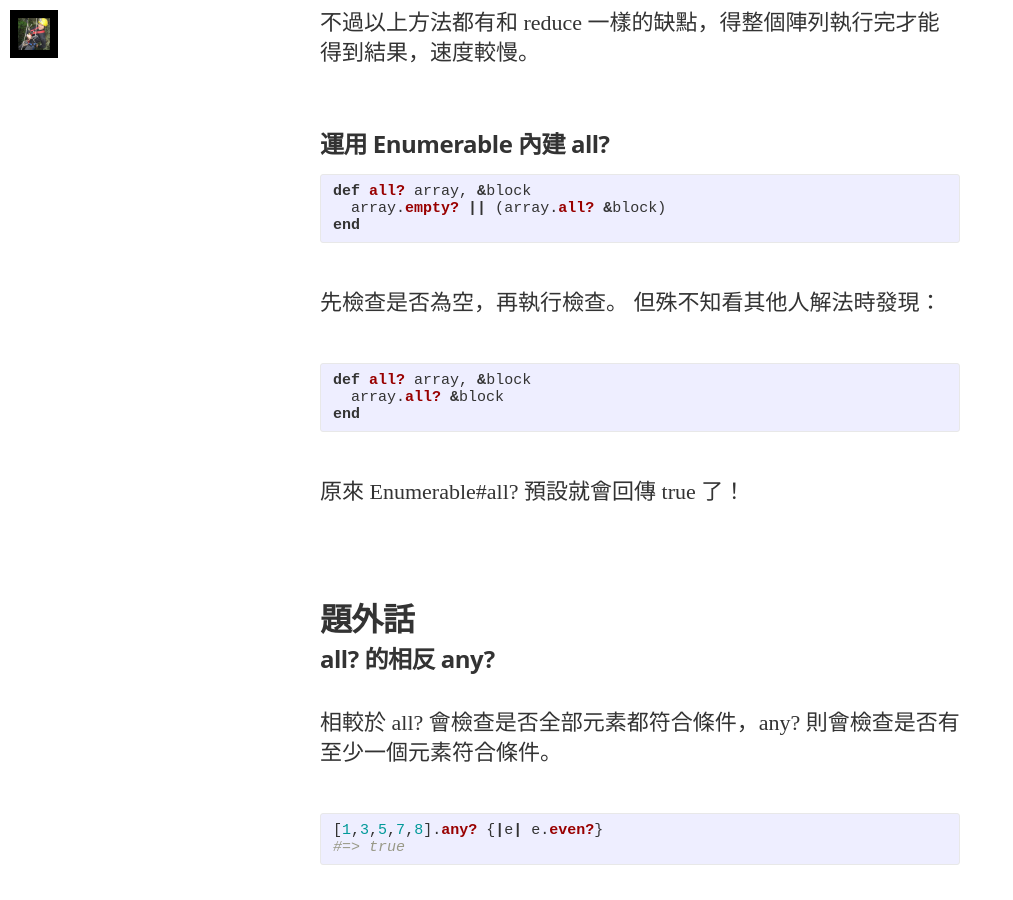
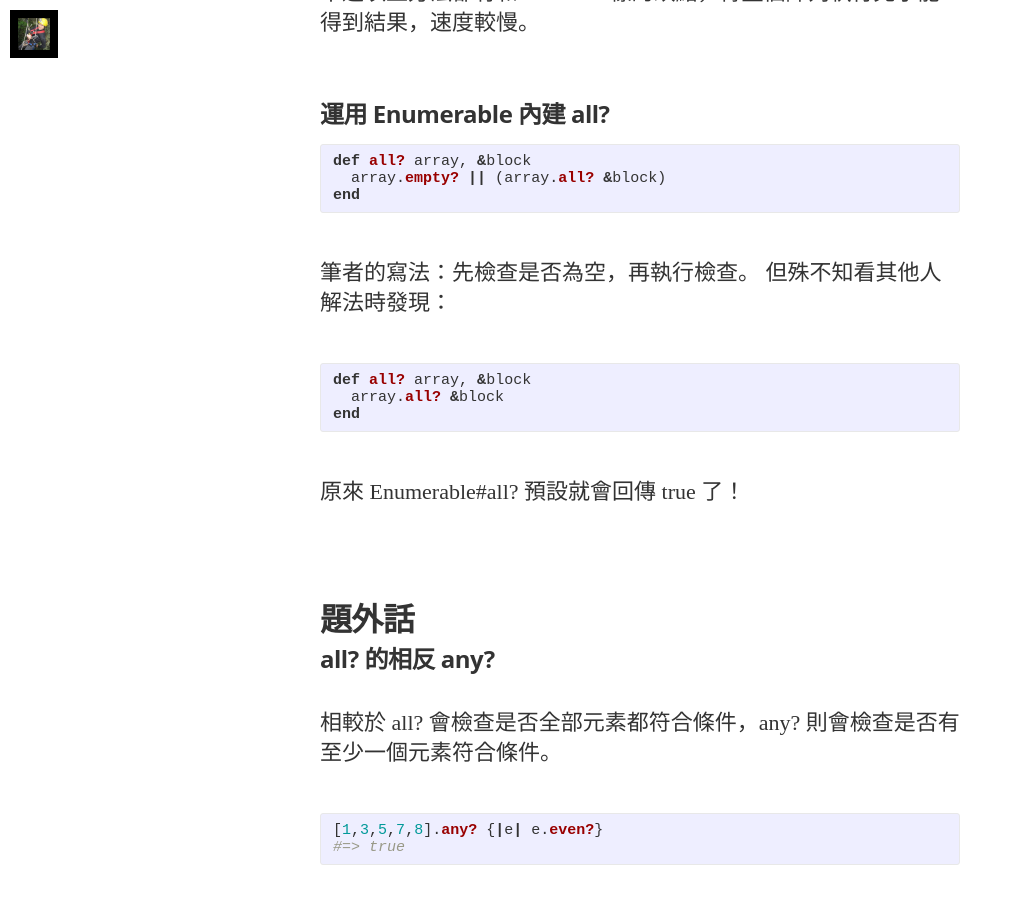
Before and after one commit to sunkai612/sunkai612.github.io, a Jekyll site: the page built from _posts/2015-05-05-code-war-enumerable-all.markdown, in a window 1280 px wide and 900 px high, scrolled down 3513 px. Shown: the whole window, without its empty margins (0-1013 px from the left). Built offline with Jekyll 4.4.1, drawn with Linux system fonts in a browser that asks for light colours; nearby versions of some CDN libraries; some web fonts are replaced; Markdown is read by kramdown in place of the engine named in the settings.

Commit message:
adjust wording and line spacing

```diff
--- a/_posts/2015-05-05-code-war-enumerable-all.markdown
+++ b/_posts/2015-05-05-code-war-enumerable-all.markdown
@@ -16,7 +16,6 @@ image: /assets/article_images/2015-05-03-code-war-programming-colosseum/forest_r
 #話不多說，開始挑戰
 <br>
 在上次我們挑戰了[「產出 n 個，x 的倍數」][count-by]之後，今天要挑戰的是...
-
 #題目
 <br>
 ###要求：
@@ -53,7 +52,7 @@ def all? array, &block
   end
 end
 {% endhighlight %}
-<br><br>
+<br>
 ###除了迭代外，還可用 reduce
 {% highlight ruby %}
 def all? array, &block
@@ -95,7 +94,7 @@ def all? array, &block
   array.empty? || (array.all? &block)
 end
 {% endhighlight %}
-先檢查是否為空，再執行檢查。
+筆者的寫法：先檢查是否為空，再執行檢查。
 但殊不知看其他人解法時發現：
 {% highlight ruby %}
 def all? array, &block
@@ -112,7 +111,7 @@ end
 [1,3,5,7,8].any? {|e| e.even?}
 #=> true
 {% endhighlight %}
-<br><br>
+<br>
 ###JavaScript 裡面相應的方法
 <br>
 在 JavaScript 裡面，all? 跟 any? 分別對應到 every 跟 some，不過寫法略有不同：
```
